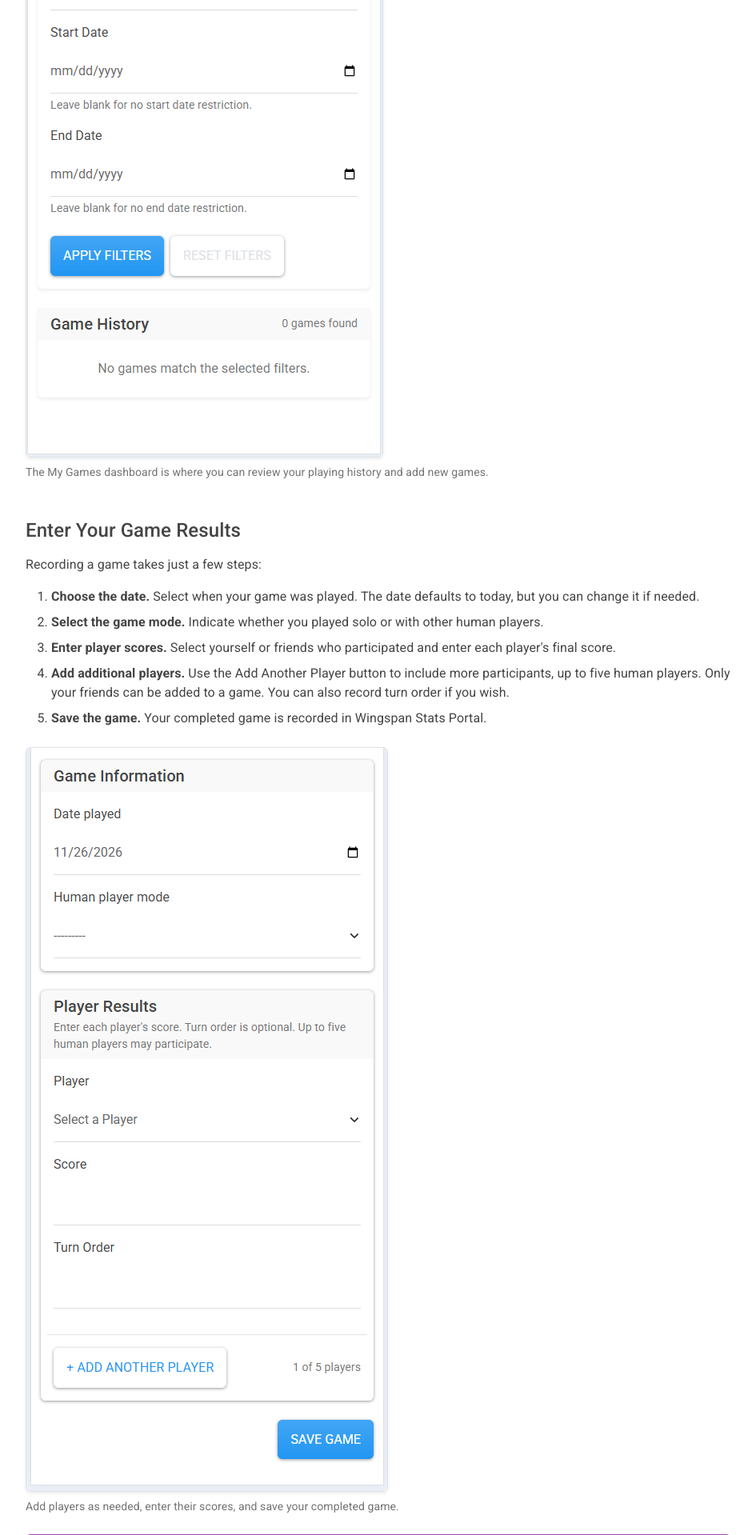
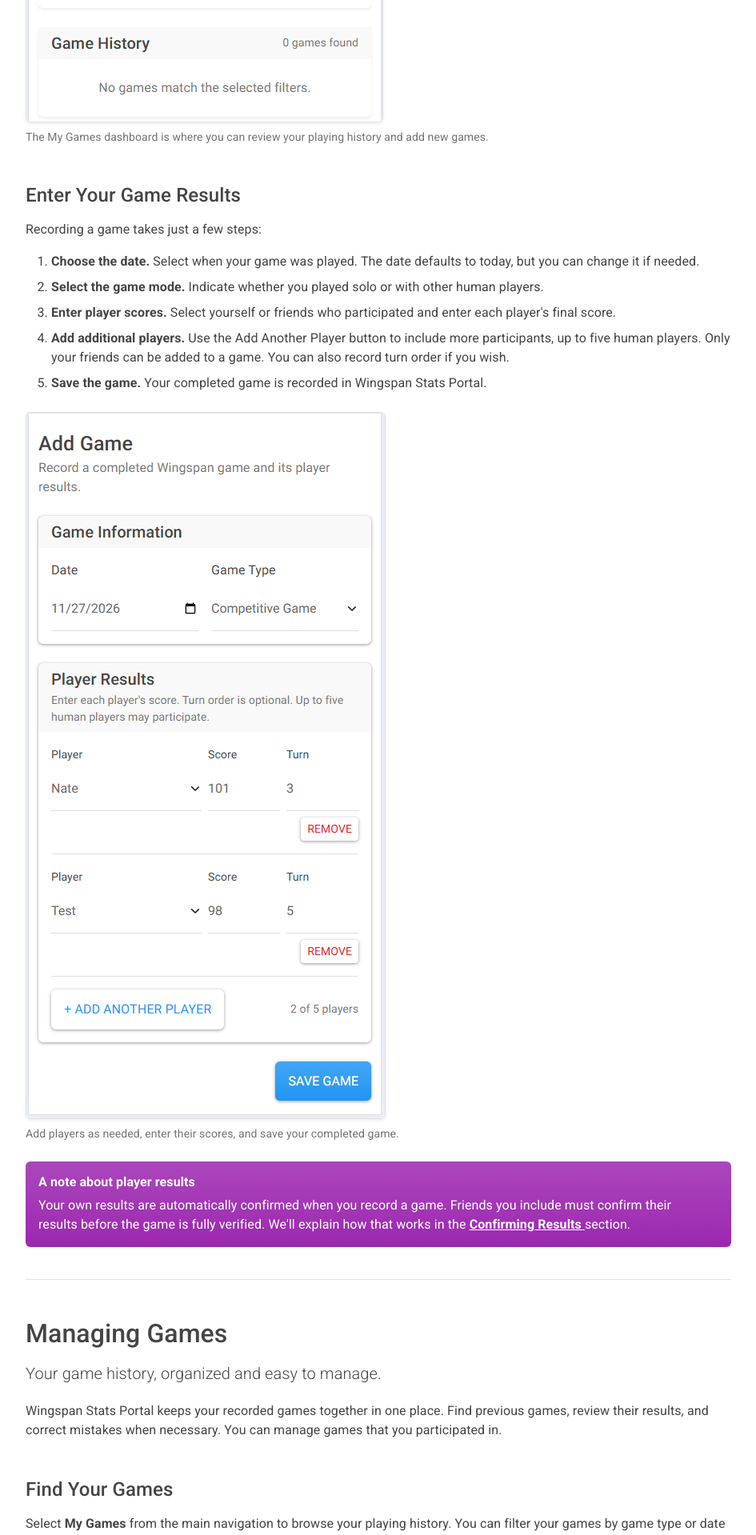
Before and after one commit to ndswecker/wingspan-stats-portal, a Django app: page /about/ in a window 1280 px wide. Shown: the part 1280-3199 px from the top of the page at 80% size, without its empty margins (318-1263 px from the left). Run offline with Django 5.2, Linux system fonts and the light colour scheme; some libraries are stand-ins or nearby versions.

Commit message:
Continue to clean up game management UI and about page

```diff
--- /dev/null
+++ b/app/portal/templates/portal/about/_managing_games.html
@@ -0,0 +1,152 @@
+
+{% load static %}
+
+<section id="managing-games" class="mb-5 pb-4 border-bottom">
+
+    <h2 class="mb-3">Managing Games</h2>
+
+    <p class="lead">
+        Your game history, organized and easy to manage.
+    </p>
+
+    <p>
+        Wingspan Stats Portal keeps your recorded games together
+        in one place. Find previous games, review their results,
+        and correct mistakes when necessary. You can manage
+        games that you participated in.
+    </p>
+
+    <!-- Finding Games -->
+    <div class="mt-5">
+
+        <h3 class="h4 mb-3">Find Your Games</h3>
+
+        <p>
+            Select <strong>My Games</strong> from the main navigation
+            to browse your playing history. You can filter your
+            games by game type or date range to find a particular
+            session.
+        </p>
+
+        <p>
+            Each game displays your score, the participating
+            players, and its confirmation status. Select the
+            game's date to open its details.
+        </p>
+
+        <figure class="my-4">
+            <img
+                src="{% static 'portal/images/about/game-history.webp' %}"
+                class="img-fluid rounded shadow-sm border"
+                alt="My Games dashboard showing recorded games, player scores, and confirmation statuses"
+                loading="lazy"
+            >
+            <figcaption class="text-muted small mt-2">
+                Browse your game history and select a date
+                to view an individual game.
+            </figcaption>
+        </figure>
+
+    </div>
+
+    <!-- Viewing Game Details -->
+    <div class="mt-5">
+
+        <h3 class="h4 mb-3">Review Game Details</h3>
+
+        <p>
+            Each recorded game has its own details page.
+            Here you can review when the game was played,
+            who participated, everyone's scores, and the
+            order in which players took their turns,
+            if recorded.
+        </p>
+
+        <p>
+            You can also see which players have confirmed
+            their results. We'll explain this process further
+            in the
+            <a href="#confirming-results">
+                Confirming Results
+            </a>
+            section.
+        </p>
+
+        <figure class="my-4">
+            <img
+                src="{% static 'portal/images/about/game-details.webp' %}"
+                class="img-fluid rounded shadow-sm border"
+                alt="Game Details page showing participants, scores, turn order, and confirmation status"
+                loading="lazy"
+            >
+            <figcaption class="text-muted small mt-2">
+                Review the complete results of an
+                individual Wingspan game.
+            </figcaption>
+        </figure>
+
+    </div>
+
+    <!-- Editing Games -->
+    <div class="mt-5">
+
+        <h3 class="h4 mb-3">Correct a Game</h3>
+
+        <p>
+            Made a mistake when entering a game?
+            If you participated in the game, you can
+            select <strong>Edit Game</strong> from its
+            details page to make corrections.
+        </p>
+
+        <p>
+            You can update the game date, game type,
+            player scores, and turn order. You can also
+            add or remove participants when correcting
+            an existing game.
+        </p>
+
+        <p>
+            Select <strong>Save Changes</strong> when
+            you're finished. Changes to player results
+            may require those players to confirm their
+            updated scores.
+        </p>
+
+        <figure class="my-4">
+            <img
+                src="{% static 'portal/images/about/edit-game.webp' %}"
+                class="img-fluid rounded shadow-sm border"
+                alt="Edit Game form showing editable game information, player results, and Save Changes button"
+                loading="lazy"
+            >
+            <figcaption class="text-muted small mt-2">
+                Correct game information and player results
+                whenever necessary.
+            </figcaption>
+        </figure>
+
+    </div>
+
+    <!-- Deleting Games -->
+    <div class="mt-5">
+
+        <h3 class="h4 mb-3">Delete an Incorrect Game</h3>
+
+        <p>
+            If a game was entered by mistake or should no
+            longer be part of your history, you can delete
+            it from the Edit Game page.
+        </p>
+
+        <div class="alert alert-warning" role="note">
+            <strong>Important:</strong>
+            Deleting a game permanently removes its player
+            results and any associated achievement awards.
+            This action cannot be undone through the
+            application.
+        </div>
+
+    </div>
+
+</section>
--- a/app/portal/templates/portal/about/_recording_games.html
+++ b/app/portal/templates/portal/about/_recording_games.html
@@ -1,12 +1,5 @@
 {% load static %}
 
-<section id="recording-games" class="mb-5">
-    <h2>Recording Games</h2>
-    <p class="text-muted">
-        Record your Wingspan games and track your scores.
-        Content coming soon.
-    </p>
-</section>
 <section id="recording-games" class="mb-5 pb-4 border-bottom">
 
     <h2 class="mb-3">Recording Games</h2>
--- a/app/portal/templates/portal/about/_sidebar.html
+++ b/app/portal/templates/portal/about/_sidebar.html
@@ -1,3 +1,4 @@
+
 <nav class="card shadow-sm" aria-label="About page navigation">
 
     <!-- Mobile navigation toggle -->
@@ -33,29 +34,26 @@
             </h6>
 
             <div class="nav flex-column mb-4">
-                <a class="nav-link" href="#overview">Overview</a>
-                <a class="nav-link" href="#getting-started">Getting Started</a>
+                <a class="nav-link" href="#overview">
+                    Overview
+                </a>
+                <a class="nav-link" href="#getting-started">
+                    Getting Started
+                </a>
             </div>
 
-            <!-- Managing Games -->
+            <!-- Games -->
             <h6 class="text-uppercase text-muted small fw-bold">
-                Managing Games
+                Games
             </h6>
 
             <div class="nav flex-column mb-4">
-                <a class="nav-link" href="#recording-games">Recording Games</a>
-                <a class="nav-link" href="#game-history">Game History</a>
-            </div>
-
-            <!-- Statistics & Analysis -->
-            <h6 class="text-uppercase text-muted small fw-bold">
-                Statistics &amp; Analysis
-            </h6>
-
-            <div class="nav flex-column mb-4">
-                <a class="nav-link" href="#player-overview">Player Overview</a>
-                <a class="nav-link" href="#score-trends">Score Trends</a>
-                <a class="nav-link" href="#competitive-history">Competitive History</a>
+                <a class="nav-link" href="#recording-games">
+                    Recording Games
+                </a>
+                <a class="nav-link" href="#managing-games">
+                    Managing Games
+                </a>
             </div>
 
             <!-- Community -->
@@ -64,17 +62,20 @@
             </h6>
 
             <div class="nav flex-column mb-4">
-                <a class="nav-link" href="#friends-privacy">Friends &amp; Privacy</a>
-                <a class="nav-link" href="#achievements">Achievements</a>
+                <a class="nav-link" href="#friends">
+                    Friends
+                </a>
             </div>
 
-            <!-- Beta -->
+            <!-- Statistics -->
             <h6 class="text-uppercase text-muted small fw-bold">
-                Beta
+                Statistics
             </h6>
 
             <div class="nav flex-column">
-                <a class="nav-link" href="#join-beta">Join the Beta</a>
+                <a class="nav-link" href="#trends">
+                    Trends
+                </a>
             </div>
 
         </div>
--- a/app/portal/templates/portal/about/about.html
+++ b/app/portal/templates/portal/about/about.html
@@ -26,6 +26,7 @@ container-fluid px-3 px-xl-5 py-4
         {% include "portal/about/_overview.html" %}
         {% include "portal/about/_getting_started.html" %}
         {% include "portal/about/_recording_games.html" %}
+        {% include "portal/about/_managing_games.html" %}
         {% include "portal/about/_friends.html" %}
         {% include "portal/about/_trends.html" %}
 
```
Also changed, not shown: app/portal/templates/portal/game_create.html (+4 -4 lines), app/portal/templates/portal/game_edit.html (+4 -4 lines), app/portal/templates/portal/game_edit_result_rows.html (+21 -26 lines), app/portal/templates/portal/game_result_rows.html (+19 -25 lines), app/portal/templates/portal/my_games.html (+35 -17 lines), app/portal/static/portal/images/about/add-game.png, app/portal/static/portal/images/about/add-game.webp, app/portal/static/portal/images/about/game-details.png (added), app/portal/static/portal/images/about/game-details.webp (added), app/portal/static/portal/images/about/game-history.png (added), app/portal/static/portal/images/about/game-history.webp (added), app/portal/static/portal/images/about/my-games.png, app/portal/static/portal/images/about/my-games.webp.
